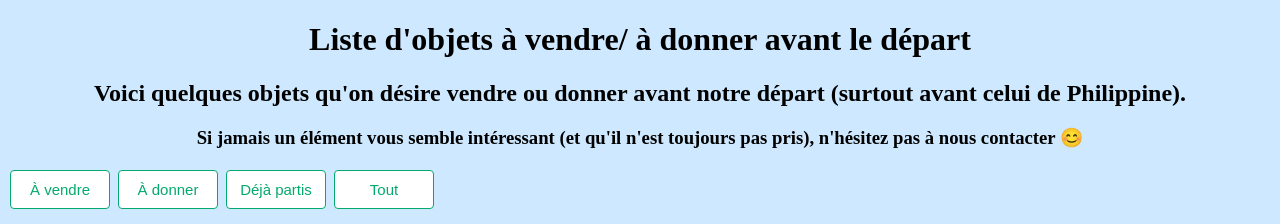
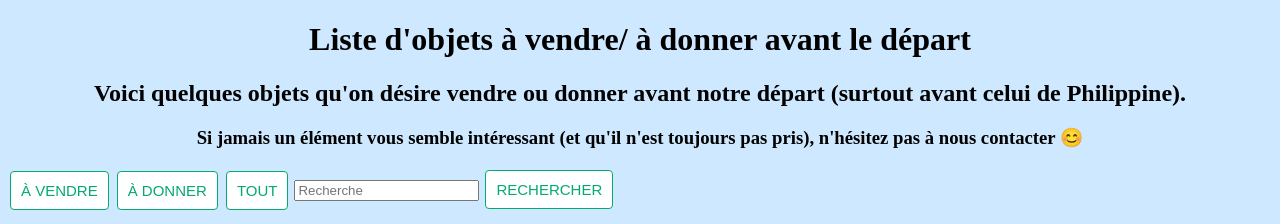
Before and after one commit to ValP09/landingpage, a plain HTML site: page index.html in a window 1280 px wide. Shown: the top 224 px of the page. Drawn offline with nearby package versions, Linux system fonts and the light colour scheme.

Commit message:
Update index.html

```diff
--- a/index.html
+++ b/index.html
@@ -31,14 +31,16 @@
 			.tdTitle {
 				font-weight: bold; font-variant: small-caps;
 			}
-			.button {
+			button {
 				display: inline-block; border-radius: 4px; background-color: white;
-				border: 1px solid #04AA6D; color: #04AA6D; text-align: center;
-				font-size: 15px; padding: 10px; width: 100px;
+				text-align: center; font-size: 15px; padding: 10px; width: auto;
 				transition: 0.4s; cursor: pointer; margin: 2px;
 			}
-			.button:hover {
+			button:hover {
 				background-color: #04AA6D; color: white;
+			}
+			.buttonNorm {
+				border: 1px solid #04AA6D; color: #04AA6D;
 			}
 		</style>
 	</head>
@@ -46,10 +48,11 @@
 		<h1 style="text-align:center;">Liste d'objets à vendre/ à donner avant le départ</h1>
 		<h2 style="text-align:center;">Voici quelques objets qu'on désire vendre ou donner avant notre départ (surtout avant celui de Philippine).</h2> <h3 style="text-align:center;">Si jamais un élément vous semble intéressant (et qu'il n'est toujours pas pris), n'hésitez pas à nous contacter &#x1F60A;</h3>
 		<p>
-			<button class="button" style="vertical-align:middle" id="hideStatus1" onclick="toggleRows('1')">À vendre</button>
-			<button class="button" style="vertical-align:middle" id="hideStatus2" onclick="toggleRows('2')">À donner</button>
-			<button class="button" style="vertical-align:middle" id="hideStatus3" onclick="toggleRows('3')">Déjà partis</button>
-			<button class="button" style="vertical-align:middle" id="hideStatus3" onclick="toggleAllRows()">Tout</button>
+			<button class="buttonNorm" style="vertical-align:middle" id="hideStatus1" onclick="toggleRows('1')">À VENDRE</button>
+			<button class="buttonNorm" style="vertical-align:middle" id="hideStatus2" onclick="toggleRows('2')">À DONNER</button>
+			<button class="buttonNorm" style="vertical-align:middle" id="hideStatus3" onclick="toggleAllRows()">TOUT</button>
+			<input type="text" id="findField" placeholder="Recherche" size="20" />
+			<button class="buttonNorm" onclick="findNext ();">RECHERCHER</button>
 		</p>
 		<table id="listedep" style="width:100%">
 			<thead>
@@ -71,6 +74,8 @@
 						row.classList.remove('hidden');
 					}
 				});
+				const strToComp = document.getElementById("findField");
+				strToComp.value = "";
 			}
 			function toggleRows(statToShow) {
 				const statusCells = document.querySelectorAll('.status');
@@ -78,6 +83,19 @@
 					const status = cell.title.trim();
 					const row = cell.parentElement;
 					if (status === statToShow) {
+						row.classList.remove('hidden');
+					} else {
+						row.classList.add('hidden');
+					}
+				});
+			}
+			function findNext() {
+				const strToComp = document.getElementById("findField").value.toUpperCase();
+				const descCells = document.querySelectorAll('.tdTitle');
+				descCells.forEach(cell => {
+					const descToComp = cell.innerText.trim().toUpperCase();
+					const row = cell.parentElement;
+					if (descToComp.includes(strToComp)) {
 						row.classList.remove('hidden');
 					} else {
 						row.classList.add('hidden');
```
